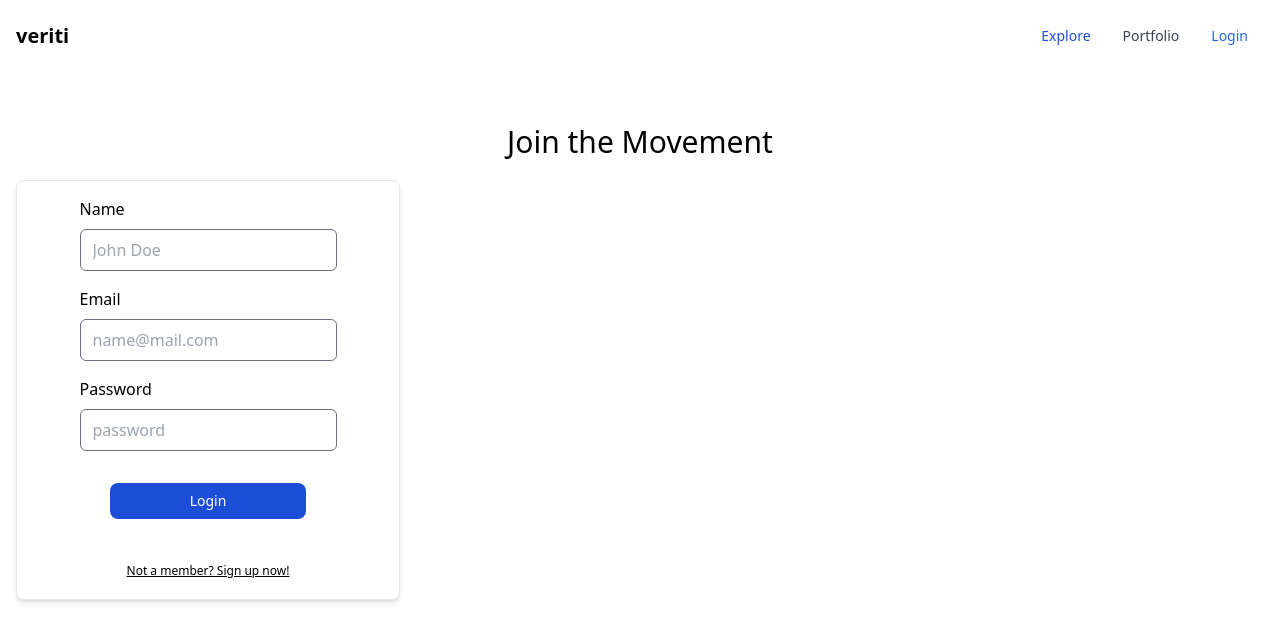
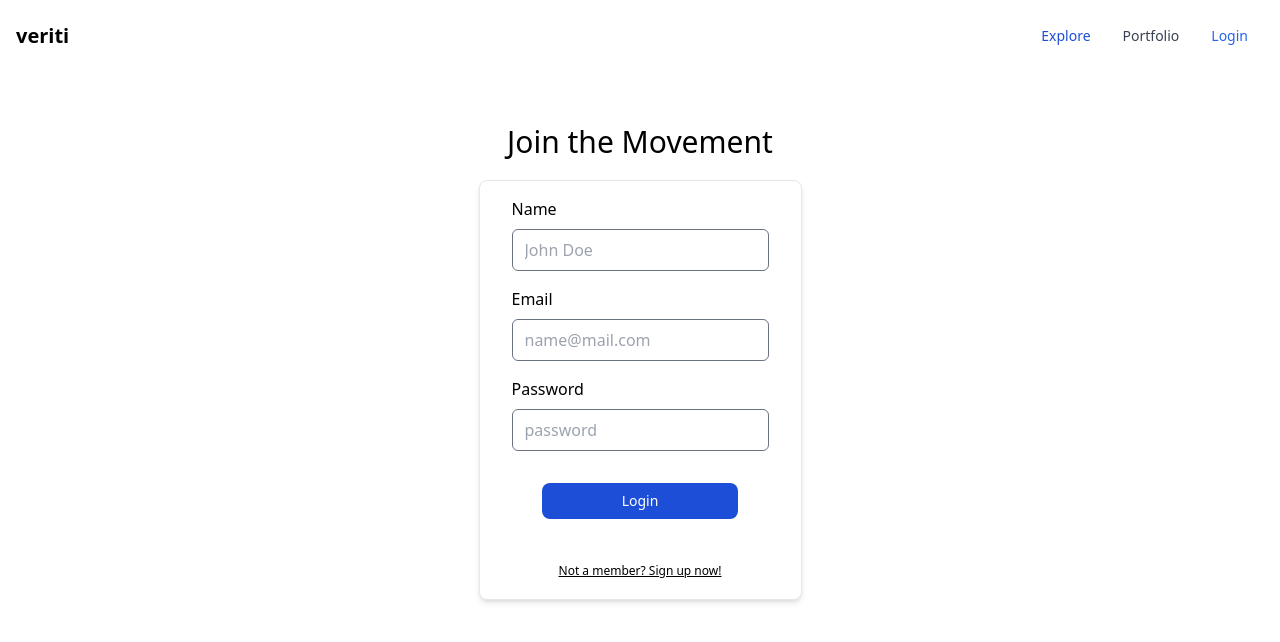
Before and after one commit to veriti-app/veriti, a React (Create React App) app in the folder client/: page / in a window 1280 px wide. Shown: the top 642 px of the page. Built offline with nearby package versions, Linux system fonts and the light colour scheme.

Commit message:
Login/signup form

```diff
--- a/client/src/App.jsx
+++ b/client/src/App.jsx
@@ -1,7 +1,7 @@
 import React from "react";
 import Navbar from "./components/Navbar";
 // import Filter from "./components/Filter";
-// import Card from "./components/Card";
+// import Card from "./components/Card";npm
 import Login from "./components/Login";
 
 export default function App() {
--- a/client/src/components/Login.jsx
+++ b/client/src/components/Login.jsx
@@ -3,12 +3,12 @@ import React from "react";
 const Login = () => {
 
 return (
-<div className="">
+<div className="flex flex-col justify-center items-center">
 
 <h1 className="text-3xl m-5 text-center">Join the Movement</h1>
 
-<div className="max-w-sm bg-white border border-gray-200 rounded-lg shadow-md dark:bg-gray-800 dark:border-gray-700">
-<form className="flex flex-col gap-4 mt-4 items-center mb-2 border-gray-200 rounded-lg">
+<div className="max-w-auto bg-white border border-gray-200 rounded-lg shadow-md dark:bg-gray-800 dark:border-gray-700">
+<form className="flex flex-col gap-4 mt-4 mb-2 px-8 items-center border-gray-200 rounded-lg">
 <div className="signup-name-input">
     <h1>Name</h1>
     <div className="m-2 block">
```
